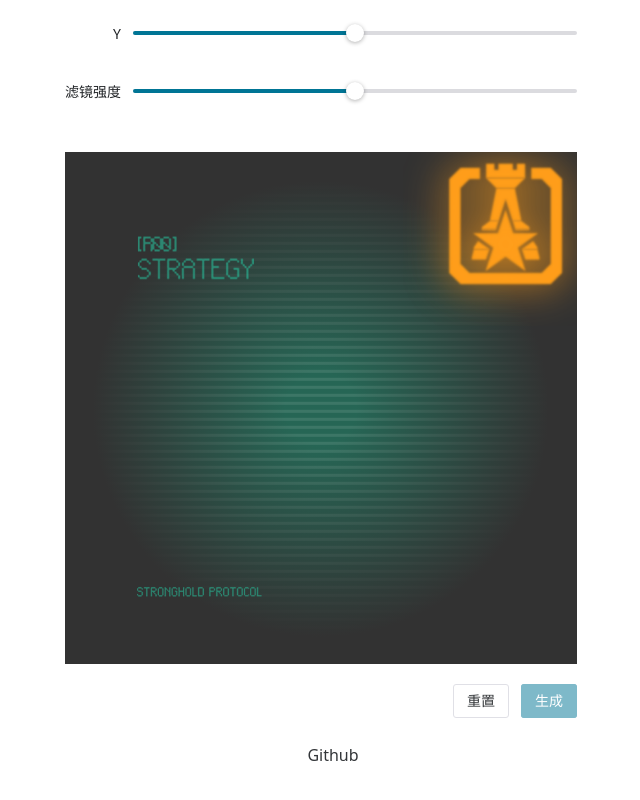
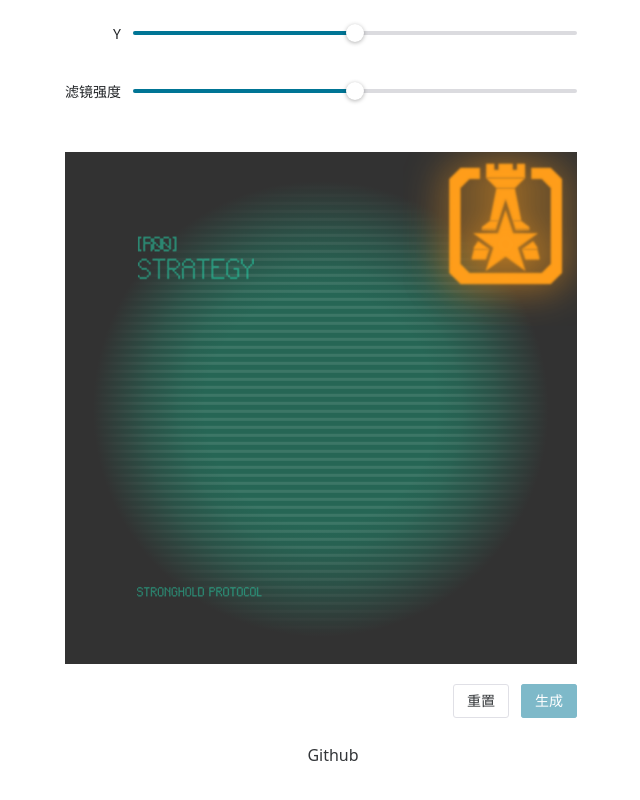
Before and after one commit to KurumiWWW/stronghold-protocol-avatar, a Vue app: page / in a window 1280 px wide. Shown: the part 496-1296 px from the top of the page, without its empty margins (319-959 px from the left). Built offline with nearby package versions, Linux system fonts and the light colour scheme; some icons are missing; a small style sheet from the web is missing.

Commit message:
feat: 滤镜强度调整功能、清晰度优化（实验性）

```diff
--- a/src/components/avatarPreview.vue
+++ b/src/components/avatarPreview.vue
@@ -140,7 +140,14 @@ function resetPosition() {
 }
 
 .av-cover {
-  background: radial-gradient(circle, rgba(50, 50, 50, 0) 10%, rgba(50, 50, 50, 1) 65%);
+  background: radial-gradient(
+    circle,
+    rgba(255, 255, 255, 0) 0%,
+    rgba(255, 255, 255, 0) 33%,
+    rgba(50, 50, 50, 0.1) 40%,
+    rgba(50, 50, 50, 0.4) 50%,
+    rgba(50, 50, 50, 1) 65%
+  );
   width: 102%;
   height: 102%;
   margin-top: -1%;
```
Also changed, not shown: 4 other files (tests, documents, lock files or other folders).
